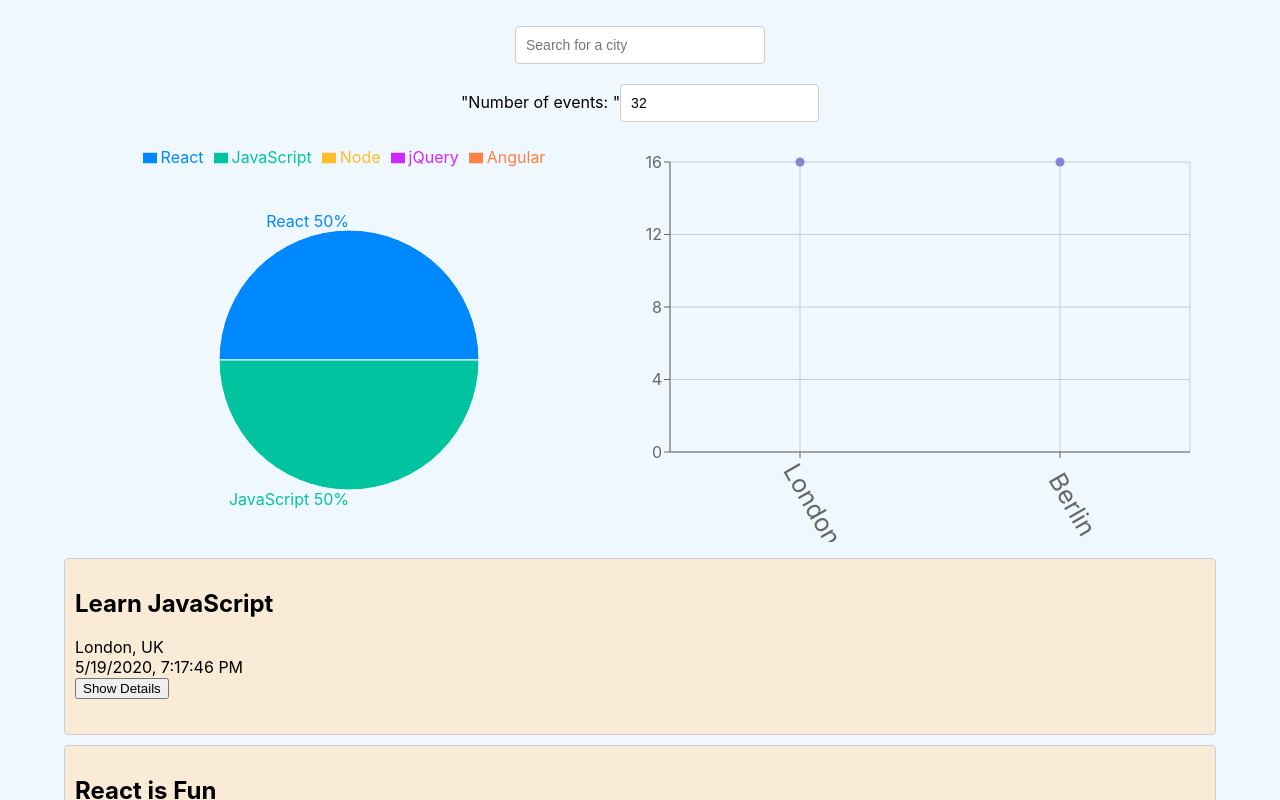
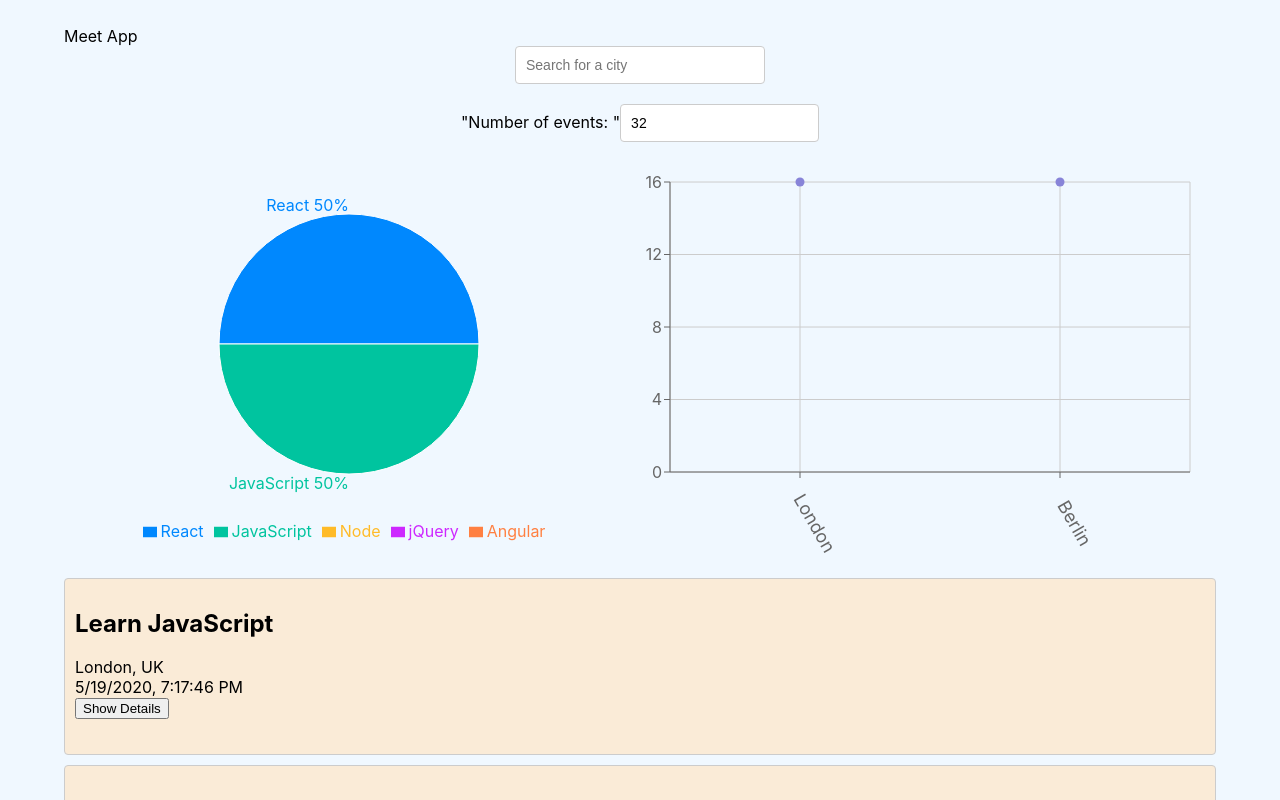
Before and after one commit to khil02/meet, a React (Create React App) app: page / in a window 1280 px wide. Shown: the top 800 px of the page. Built offline with nearby package versions, Linux system fonts and the light colour scheme; what atatus-spa would draw is missing.

Commit message:
updating font

```diff
--- a/src/App.css
+++ b/src/App.css
@@ -99,6 +99,7 @@ input[type="number"] {
 
 .charts-container{
   display: grid;
+  flex: auto;
   grid-template-columns: 1fr 1fr;
   /* colors: #0088FE;
   colors: #00C49F;
@@ -112,3 +113,12 @@ input[type="number"] {
     grid-template-columns: 1fr;
   }
 }
+
+.events-container{
+  flex:auto;
+}
+
+.header{
+  text-align: left;
+  font-size: 65;
+}
--- a/src/App.js
+++ b/src/App.js
@@ -40,6 +40,7 @@ const App = () => {
 
   return (
     <div className="App">
+      <div className="header">Meet App</div>
       <div className="alerts-container">
         {infoAlert.length ? <InfoAlert text={infoAlert} /> : null}
         {errorAlert.length ? <ErrorAlert text={errorAlert} /> : null}
@@ -59,7 +60,9 @@ const App = () => {
         <EventsGenresChart events={events} />
         <CityEventsChart allLocations={allLocations} events={events} />
       </div>
-      <EventList events={events} />
+      <div className="events-container">
+        <EventList events={events} />
+      </div>
     </div>
   );
 };
--- a/src/components/CityEventsChart.js
+++ b/src/components/CityEventsChart.js
@@ -46,7 +46,7 @@ const CityEventsChart = ({ allLocations, events }) => {
           name="City"
           angle={60}
           interval={0}
-          tick={{ dx: 20, dy: 40, fontSize: 25 }}
+          tick={{ dx: 20, dy: 40, fontSize: 18 }}
         />
         <YAxis
           type="number"
--- a/src/components/EventGenreChart.js
+++ b/src/components/EventGenreChart.js
@@ -64,7 +64,7 @@ const EventsGenresChart = ({ events }) => {
             <Cell key={`cell-${index}`} fill={colors[index]} />
           ))}
         </Pie>
-        <Legend verticalAlign="top" height={36} />
+        <Legend verticalAlign="bottom" height={36} />
       </PieChart>
     </ResponsiveContainer>
   );
```
